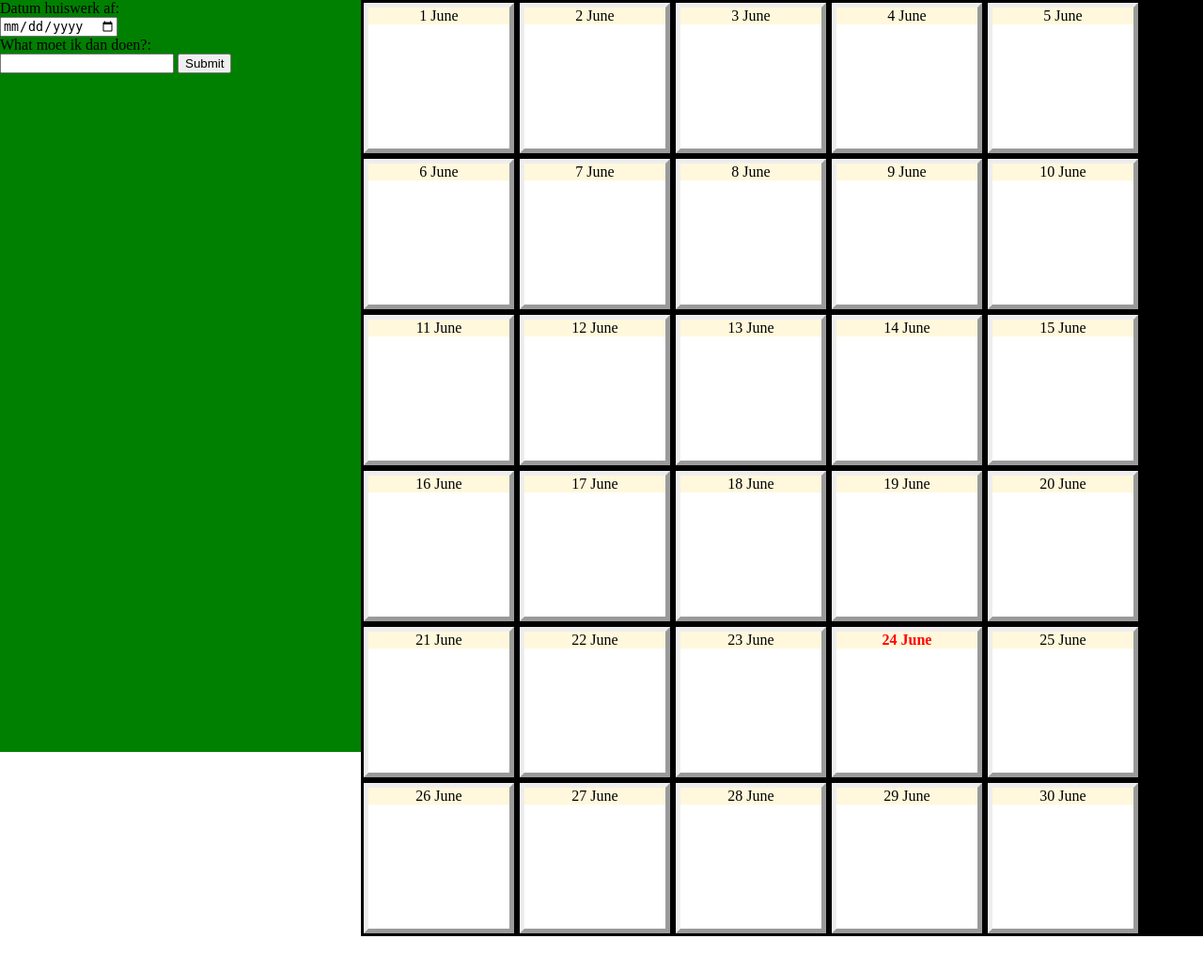
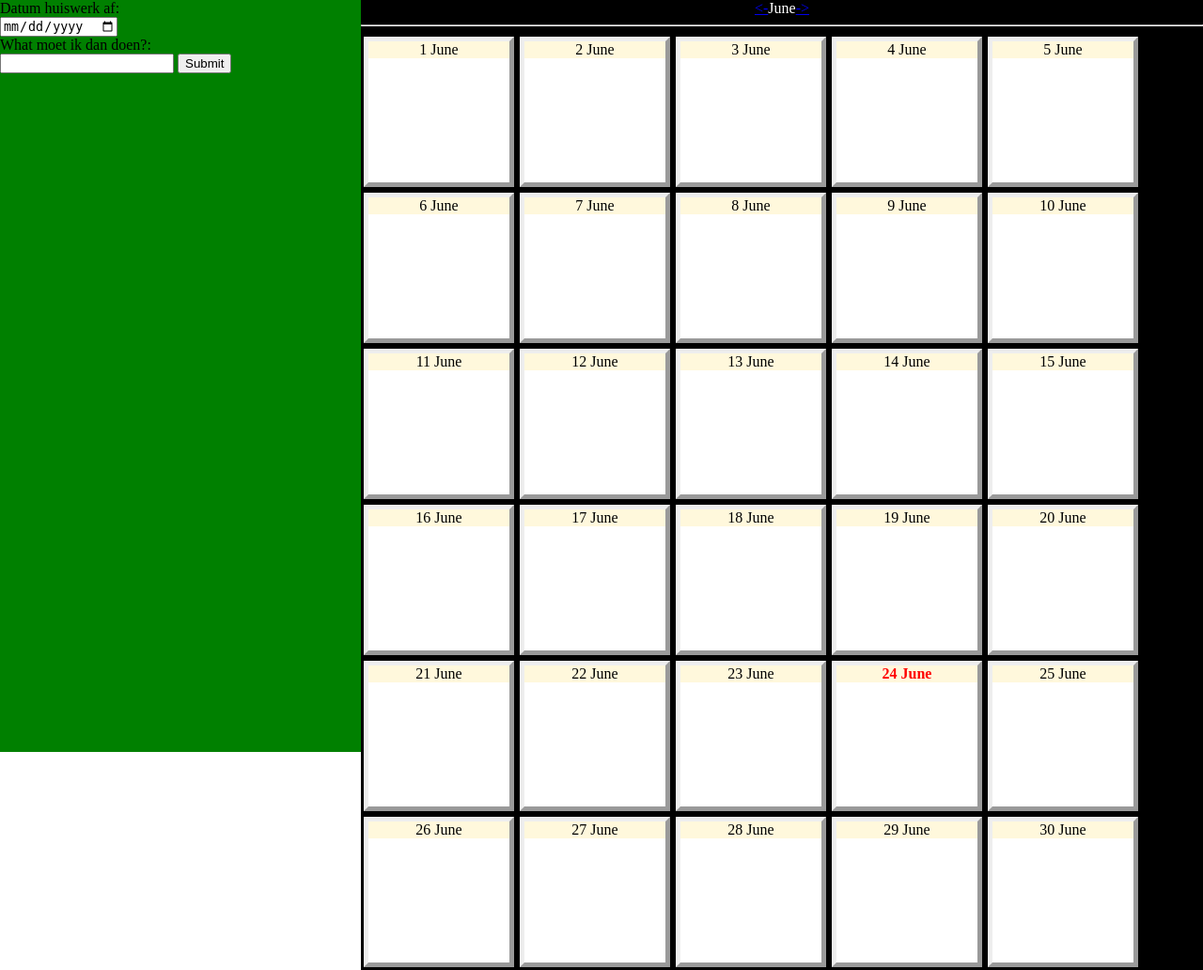
Before and after one commit to jeltethefacer/HomeWorkPlanner, a PHP site: page / in a window 1280 px wide. Shown: the part 40-1072 px from the top of the page at 94% size. Before the commit the page ends 1036 px from the top, so only its background shows below. Run offline with PHP 8.4, Linux system fonts and the light colour scheme; tables that the repository leaves empty or names only in its code hold one stand-in row (values such as "Sample post").

Commit message:
Added Switchable months only works in the current year

```diff
--- a/CSS/HomePage.css
+++ b/CSS/HomePage.css
@@ -43,6 +43,11 @@ body {
 	overflow-y: scroll;
 }
 
+.CurrentMonth{
+	color: white;
+	text-align: center;
+}
+
 .Date{
     text-align: center;
     background-color: cornsilk;
--- a/index.php
+++ b/index.php
@@ -26,9 +26,24 @@ include("inc_db_HomeWorkSite.php");
     </div>
     <div id="HomeWorkCalander">
 		<?php
-		$CurrentMonth = date("m");
+			if(!isset($_SESSION["CurrentMonth"])){
+				$_SESSION["CurrentMonth"] = date("m");
+			}
+			if($_SERVER["REQUEST_METHOD"] == "GET"){
+				if(isset($_GET["Change"])){
+					if($_GET["Change"]=="back"){
+						$_SESSION["CurrentMonth"]--;
+					}else{
+						$_SESSION["CurrentMonth"]++;
+					}
+				}
+			}
+			$CurrentMonth = $_SESSION["CurrentMonth"];
 			$MonthName = date('F', mktime(0, 0, 0, $CurrentMonth, 10));
 
+			echo "<div class='CurrentMonth'>";
+			echo "<a href='index.php?Change=back'><-</a>".$MonthName."<a href='index.php?Change=forward'>-></a>";
+			echo "</div><hr/>";
 
 			for($i=1;$i<=cal_days_in_month(CAL_GREGORIAN, $CurrentMonth, 2016); $i++){
 				echo "<div class='CalanderDay'><div class='Date'>";
@@ -46,7 +61,7 @@ include("inc_db_HomeWorkSite.php");
 					$Date = $row[1];
 					$DateArray = explode("-",$Date);
 					if(isset($_SESSION["UserId"])){
-					if($i == $DateArray[2] && $row[4]== $_SESSION["UserId"]){
+						if($i == $DateArray[2] && $row[4]== $_SESSION["UserId"] && $DateArray[1]==$CurrentMonth){
 							if($row[2]==0){
 								echo"<a href='index.php?id=".$row[3]."&To=Done'><span class='HomeWorkToDo'>".$row[0]."<br/></span></a>";
 							}else{
```
Lines whose indentation alone changed are shown as unchanged.
